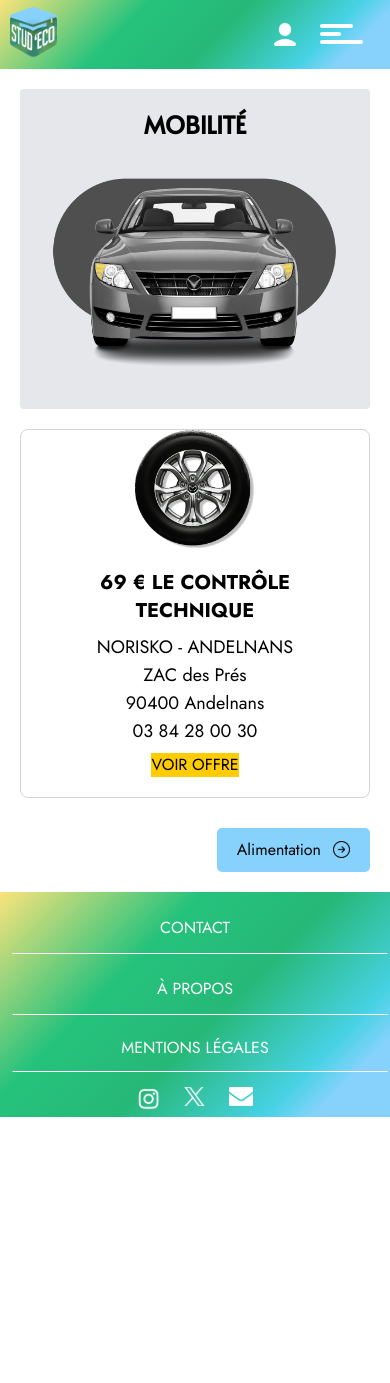
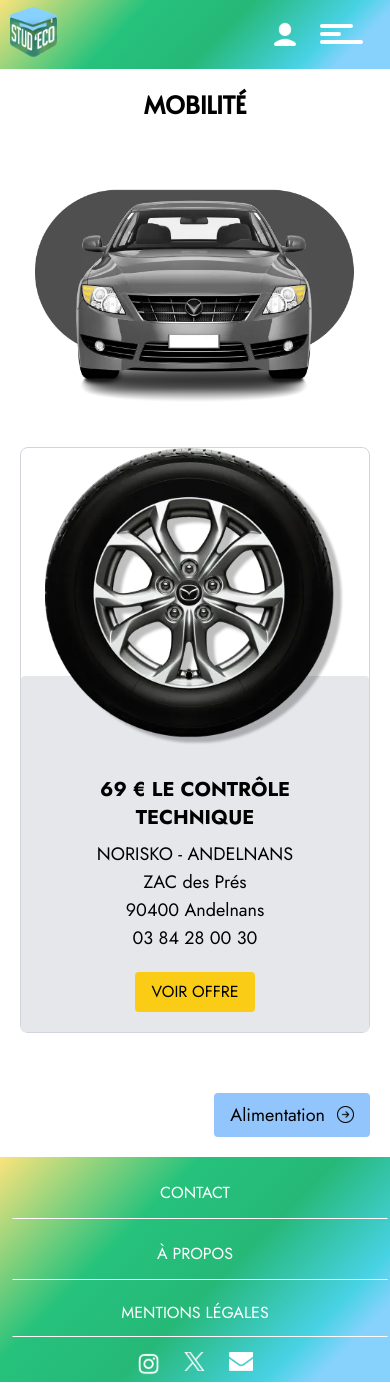
Before and after one commit to Imadecrypte/studeco_dev, a Vue app: page /mobilite in a window 390 px wide. Before the commit the page ends 1118 px from the top, so only its background shows below. Built offline with nearby package versions, Linux system fonts and the light colour scheme.

Commit message:
ajout offre mobilite

```diff
--- a/src/pages/mobilite.vue
+++ b/src/pages/mobilite.vue
@@ -2,7 +2,7 @@
 import { RouterLink } from 'vue-router';
 </script>
 
-<style>
+<style scoped>
 @import url('https://fonts.googleapis.com/css2?family=Jost:ital,wght@0,100..900;1,100..900&display=swap');
 @import url('https://fonts.googleapis.com/css2?family=Alata&family=Jost:ital,wght@0,100..900;1,100..900&display=swap');
 
@@ -13,55 +13,35 @@
 .font-jost {
   font-family: 'Jost', sans-serif;
 }
-
-.offer-image {
-  width: 120px;
-  margin-top: -20px;
-}
-
-.next-button {
-  background-color: #86D2FD;
-  color: rgb(0, 0, 0);
-  padding: 10px 20px;
-  border-radius: 5px;
-  cursor: pointer;
-  font-size: 16px;
-  display: flex;
-  align-items: center;
-  justify-content: center;
-  margin-top: 10px;
-  margin-bottom: 20px;
-  float: right;
-}
-
-.offer-button {
-  background-color: #ffcc00;
-}
 </style>
 
 <template>
   <div class="font-jost text-center p-5">
-    <div class="bg-gray-200 p-5 rounded">
       <h1 class="text-2xl font-bold font-alata">MOBILITÉ</h1>
-      <img src="/Mobilité_offre2.webp" alt="Car Image" class="mx-auto mt-3" />
-    </div>
+      <img src="/Mobilité_offre2.webp" alt="Car Image" class="mx-auto mt-10" />
 
-    <div class="border border-gray-300 rounded-lg p-5 my-5">
-      <div class="flex justify-center">
-        <img src="/mobilité_offre.webp" alt="Tire Image" class="offer-image" />
+    <div class="relative border border-gray-300 rounded-lg my-5">
+      <div class="flex justify-center relative z-10">
+        <img src="/mobilité_offre.webp" alt="Tire Image" class="w-[300px] -mb-[90px] relative z-10" />
       </div>
-      <div class="text-xl font-bold mt-5">69 € LE CONTRÔLE TECHNIQUE</div>
-      <div class="text-lg my-2">
-        <p>NORISKO - ANDELNANS</p>
-        <p>ZAC des Prés</p>
-        <p>90400 Andelnans</p>
-        <p>03 84 28 00 30</p>
+      <div class="bg-gray-200 p-5 rounded mt-5 pt-20">
+        <div class="text-xl font-bold mt-5">69 € LE CONTRÔLE TECHNIQUE</div>
+        <div class="text-lg my-2">
+          <p>NORISKO - ANDELNANS</p>
+          <p>ZAC des Prés</p>
+          <p>90400 Andelnans</p>
+          <p>03 84 28 00 30</p>
+        </div>
+        <a href="https://www.dekra-norisko.fr" target="_blank">
+          <button class="bg-yellow-400 text-black py-2 px-4 rounded mt-5 mx-auto flex justify-center">
+            VOIR OFFRE
+          </button>
+        </a>
       </div>
-      <button class="offer-button">VOIR OFFRE</button>
     </div>
 
     <RouterLink to="/alimentation">
-      <button class="next-button">
+      <button class="bg-blue-300 text-black py-2 px-4 rounded cursor-pointer text-lg flex items-center justify-center mt-10 mb-5 float-right">
         Alimentation
         <img src="/flèche.svg" alt="Arrow" class="ml-3" />
       </button>
```
